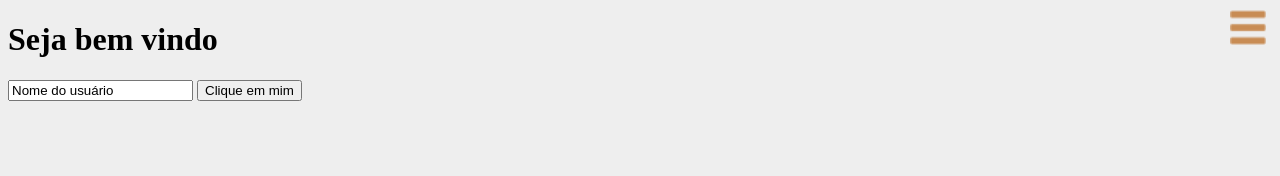
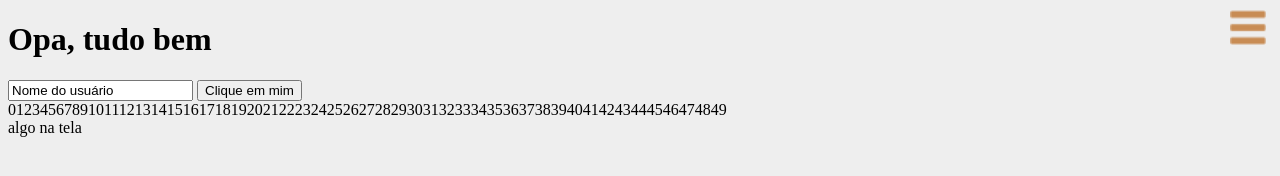
Before and after one commit to programer-Glei/Praticas_Fundamentos_Javascript, a plain HTML site: page index.html in a window 1280 px wide. Drawn offline with Linux system fonts and the light colour scheme.

Commit message:
proximo comit

```diff
--- a/index.html
+++ b/index.html
@@ -53,6 +53,8 @@
 
     <button onclick="clicou()">Clique em mim</button>
 
+    <div class="demo"></div>
+
     <aside>
         <div id="menu-opener" onclick="abrir()">
             <img src="menu.png" width="36">
--- a/script.js
+++ b/script.js
@@ -110,6 +110,8 @@ switch (dia) {
 
 let texto = ''
 
-for(){
+for(let i = 0; i < 50; i++) {
+    texto += i
+}
 
-}
+document.querySelector(".demo").innerHTML = texto
```
